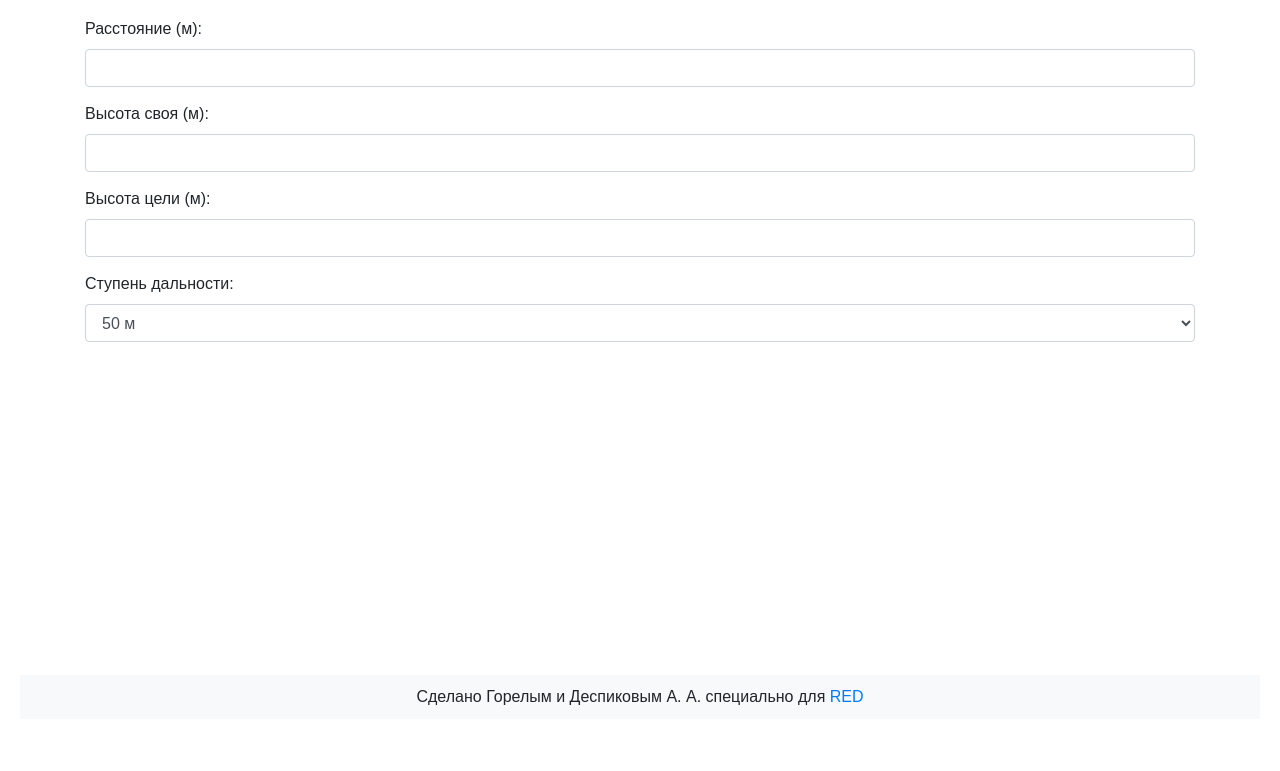
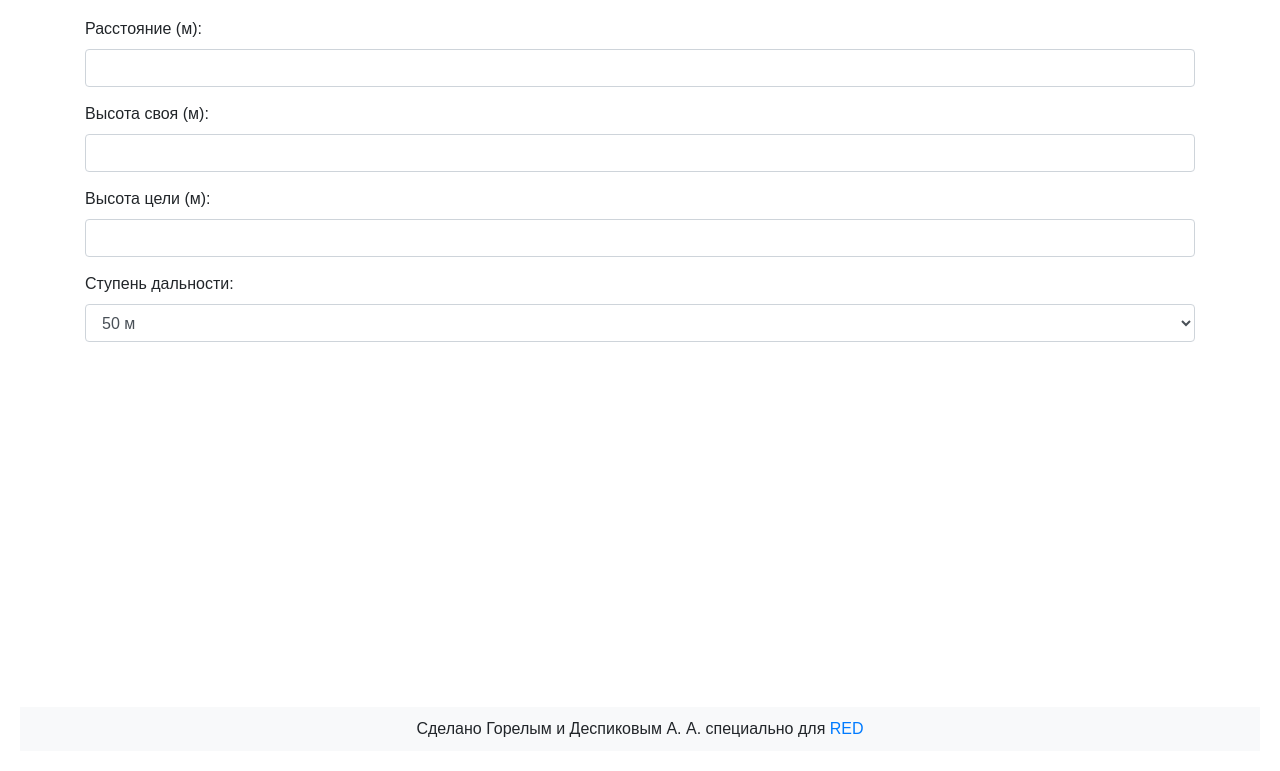
Before and after one commit to dEspiseon/calcART, a website: page public/index.html in a window 1280 px wide. Shown: the part 61-832 px from the top of the page. Before the commit the page ends 800 px from the top, so only its background shows below. Drawn offline with nearby package versions, Linux system fonts and the light colour scheme.

Commit message:
no message

```diff
--- a/public/index.html
+++ b/public/index.html
@@ -12,7 +12,7 @@
           margin: 20px;
           display: flex;
           flex-direction: column;
-          min-height: 95vh; /* чтобы подвал всегда был внизу страницы */
+          min-height: 99vh; /* чтобы подвал всегда был внизу страницы */
           position: relative; /* чтобы подвал можно было абсолютно позиционировать относительно body */
       }
       h2 {
```
